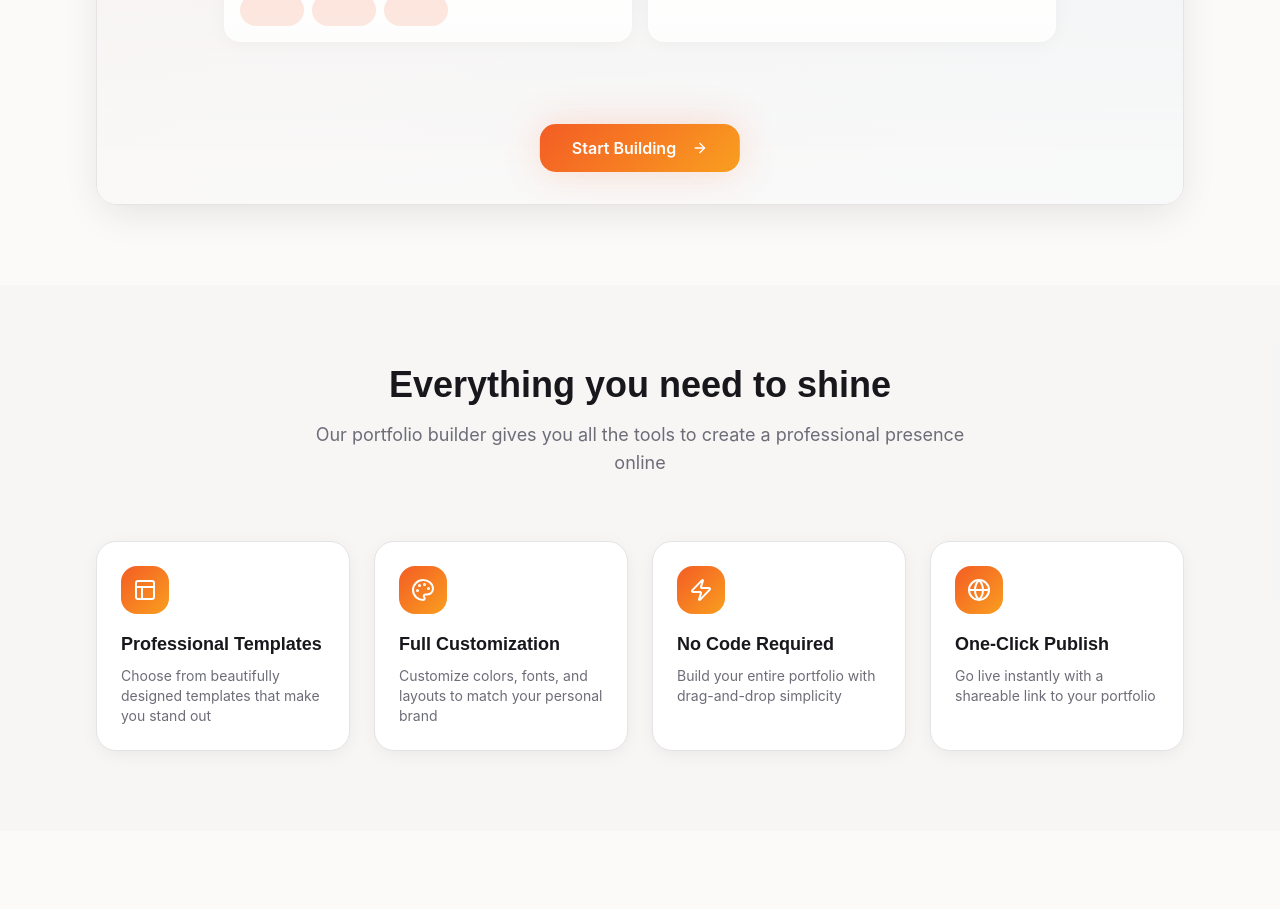
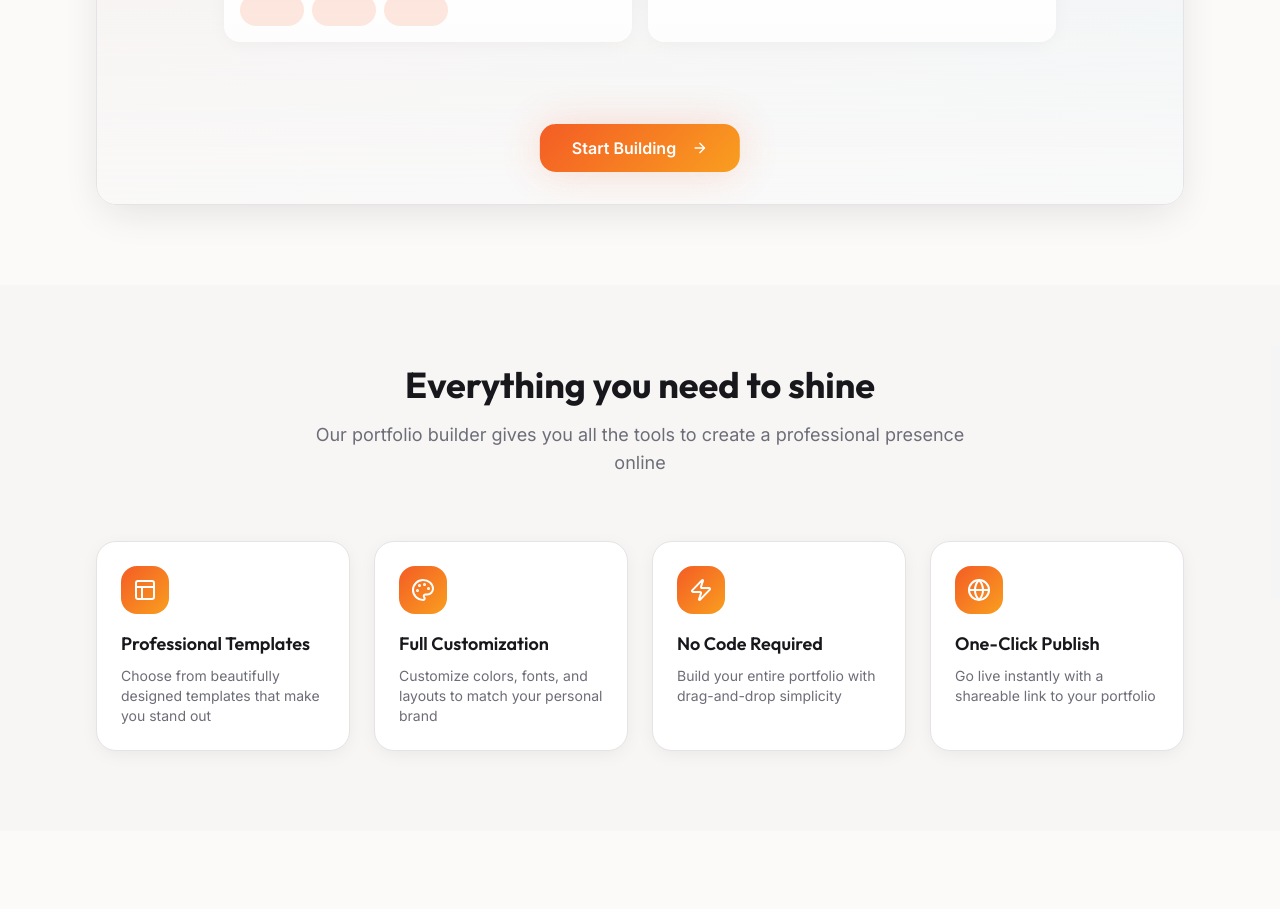
Before and after one commit to Adarshsanthosh470/codelessportfolio, a React (Vite) app: page / in a window 1280 px wide. Shown: the part 1180-2089 px from the top of the page. Built offline with nearby package versions, Linux system fonts and the light colour scheme; the HTML template or start-up script is replaced by a standard one.

Commit message:
Fix CSS import order for Netlify/Vite build

```diff
--- a/src/index.css
+++ b/src/index.css
@@ -1,8 +1,8 @@
+@import url('https://fonts.googleapis.com/css2?family=Outfit:wght@300;400;500;600;700;800&family=Inter:wght@300;400;500;600&display=swap');
+
 @tailwind base;
 @tailwind components;
 @tailwind utilities;
-
-@import url('https://fonts.googleapis.com/css2?family=Outfit:wght@300;400;500;600;700;800&family=Inter:wght@300;400;500;600&display=swap');
 
 @layer base {
   :root {
@@ -110,7 +110,12 @@
     font-family: 'Inter', sans-serif;
   }
 
-  h1, h2, h3, h4, h5, h6 {
+  h1,
+  h2,
+  h3,
+  h4,
+  h5,
+  h6 {
     font-family: 'Outfit', sans-serif;
   }
 }
@@ -169,7 +174,8 @@
 }
 
 @keyframes float {
-  0%, 100% {
+  0%,
+  100% {
     transform: translateY(0);
   }
   50% {
```
